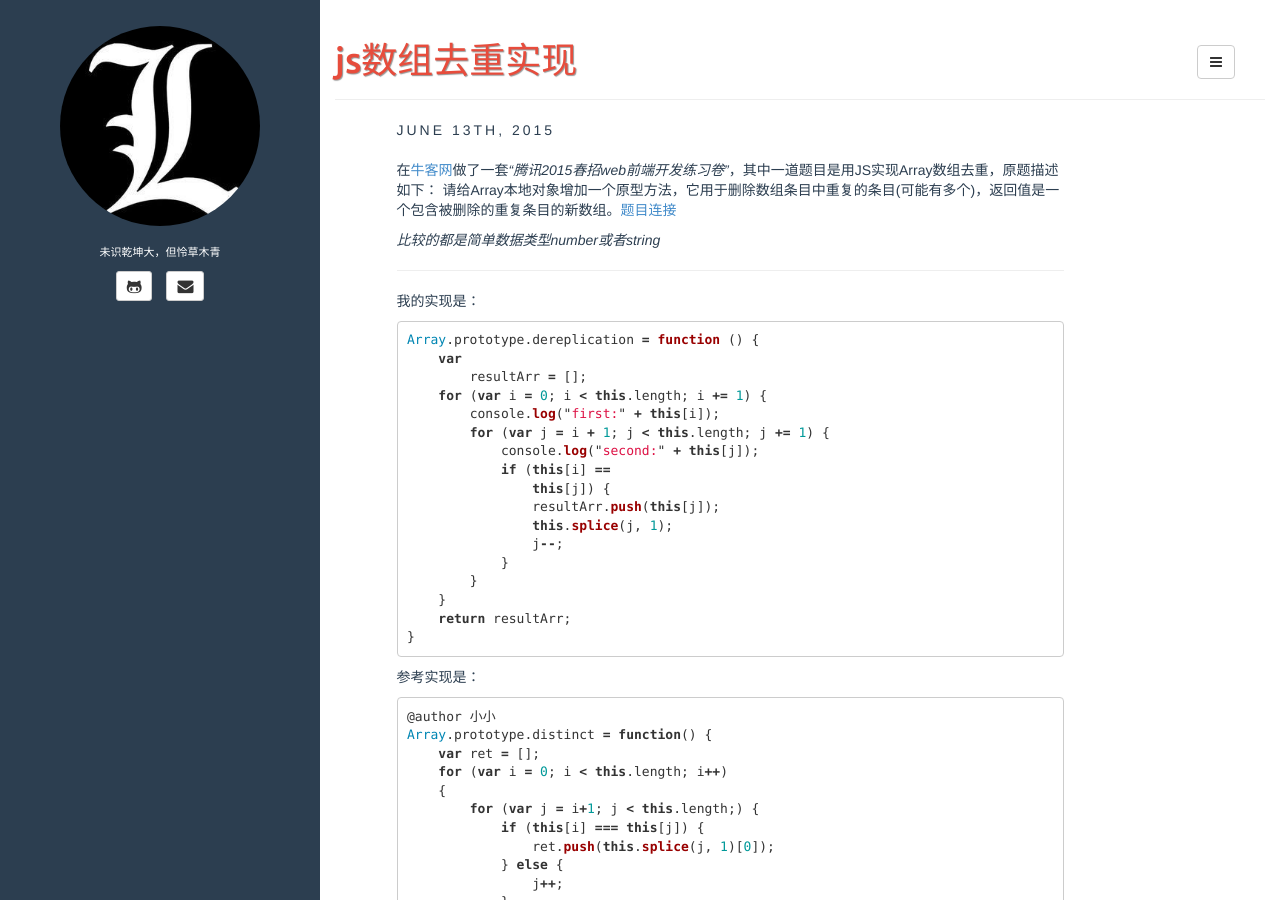
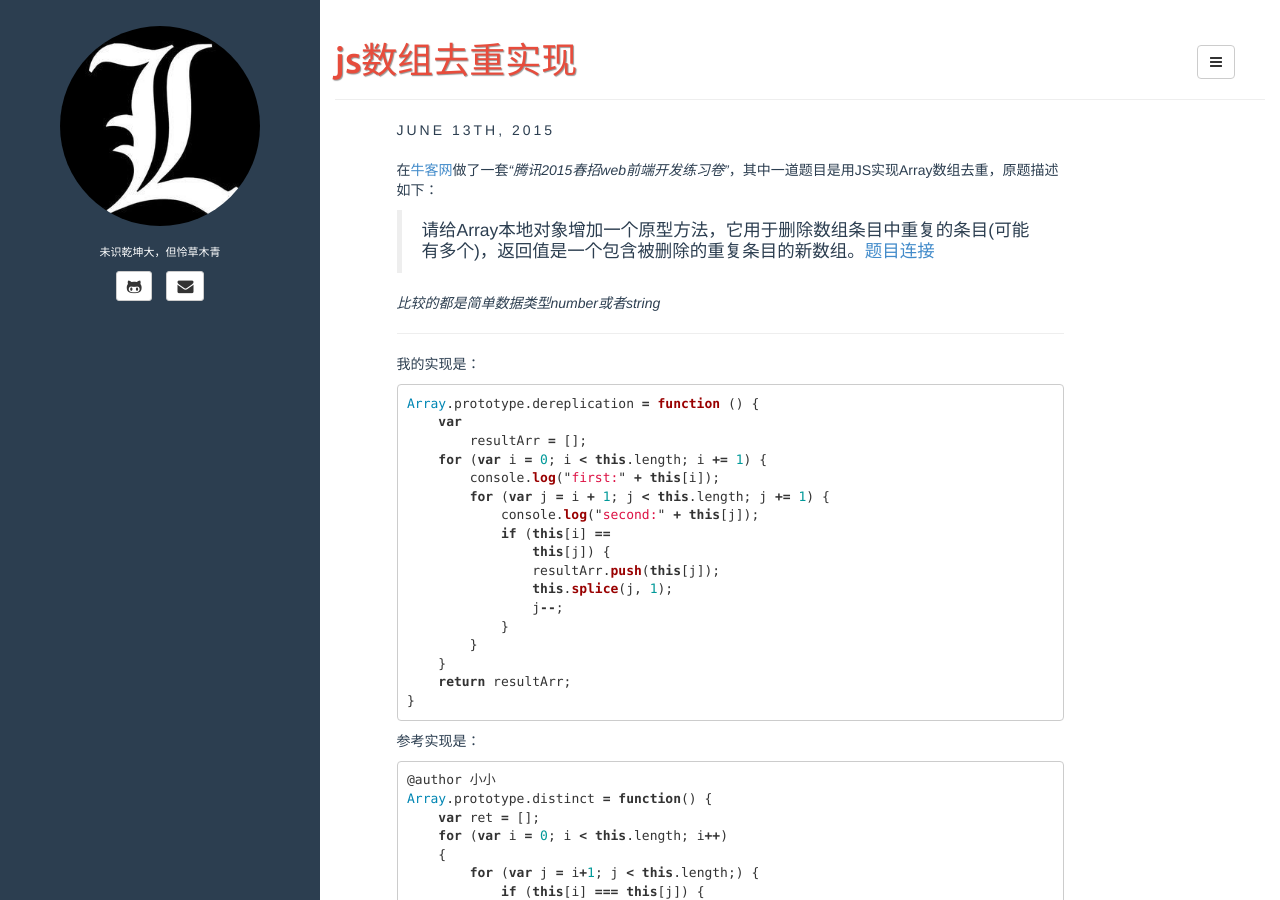
Before and after one commit to Yuliang-Lee/Yuliang-Lee.github.io, a Jekyll site: the page built from _posts/2015-06-13-数组去重实现.md, in a window 1280 px wide and 900 px high. Built offline with Jekyll 4.4.1, drawn with Linux system fonts in a browser that asks for light colours; comment, search, counter and statistics services are not loaded.

Commit message:
调整md语法

```diff
--- a/_posts/2015-06-13-数组去重实现.md
+++ b/_posts/2015-06-13-数组去重实现.md
@@ -8,7 +8,7 @@ comments: true
 ---
 
 在[牛客网][1]做了一套*“腾讯2015春招web前端开发练习卷”*，其中一道题目是用JS实现Array数组去重，原题描述如下：
-    请给Array本地对象增加一个原型方法，它用于删除数组条目中重复的条目(可能有多个)，返回值是一个包含被删除的重复条目的新数组。[题目连接][2]
+> 请给Array本地对象增加一个原型方法，它用于删除数组条目中重复的条目(可能有多个)，返回值是一个包含被删除的重复条目的新数组。[题目连接][2]
 
 *比较的都是简单数据类型number或者string*
 
```
